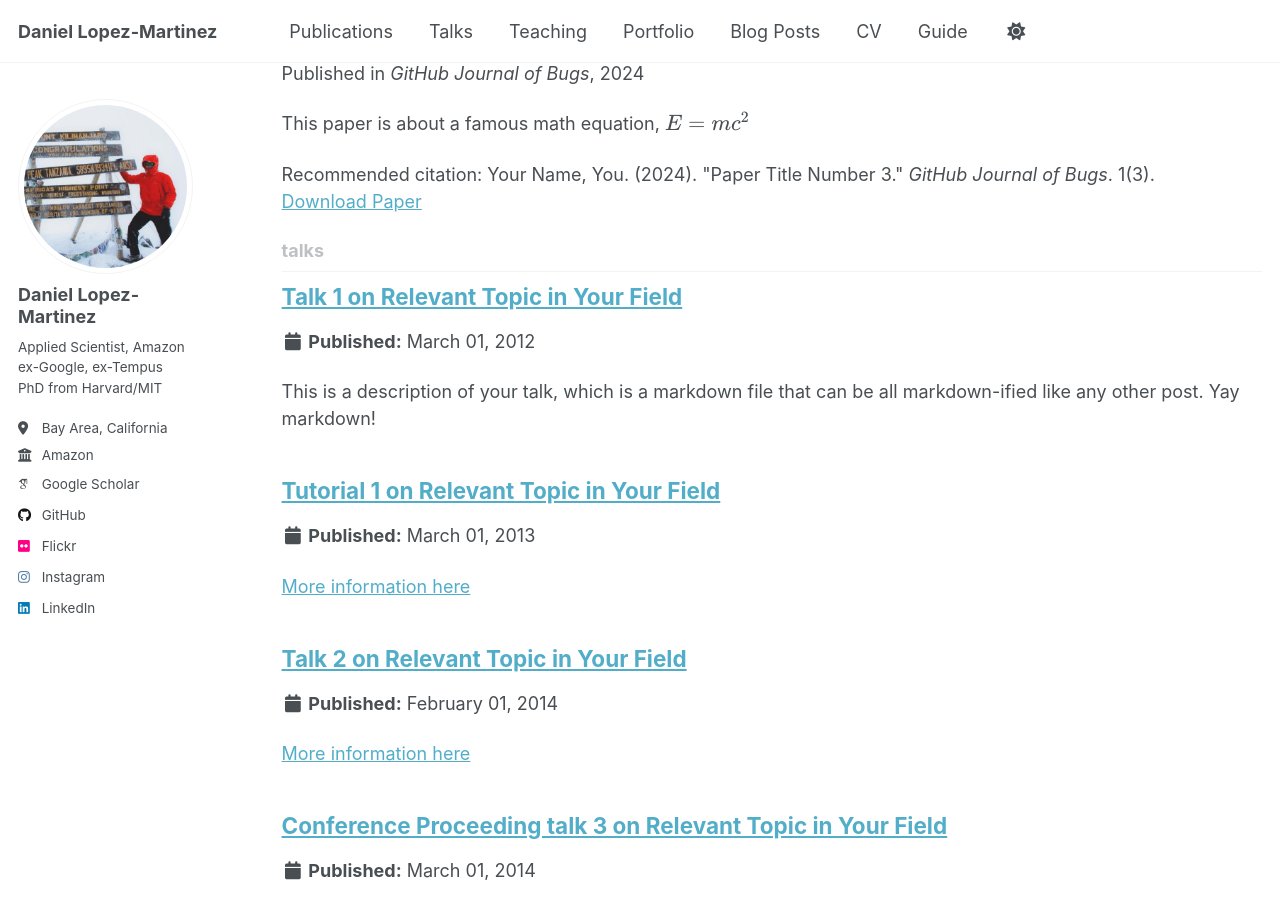
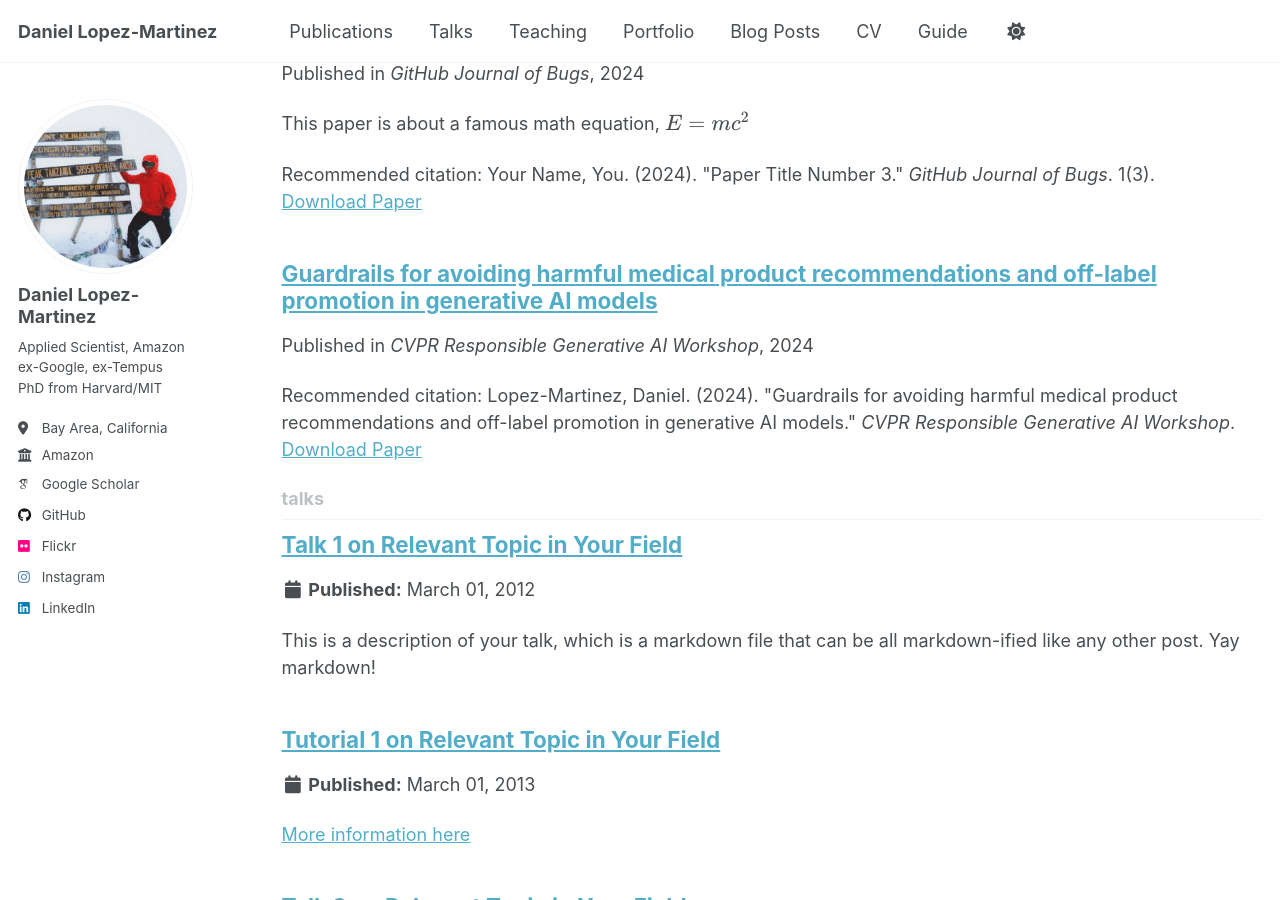
Before and after one commit to daniel-lopezmartinez/daniel-lopezmartinez.github.io, a Jekyll site: the page built from _pages/collection-archive.html, in a window 1280 px wide and 900 px high, scrolled down 2120 px. Built offline with Jekyll 4.4.1, drawn with Linux system fonts in a browser that asks for light colours; some web fonts are replaced; a script that is not in the unit is left out.

Commit message:
Update to publications page, cvpr paper added

```diff
--- /dev/null
+++ b/_publications/2024-cvpr-guardrails.md
@@ -0,0 +1,11 @@
+---
+title: "Guardrails for avoiding harmful medical product recommendations and off-label promotion in generative AI models"
+collection: publications
+category: conferences
+permalink: /publication/2024-cvpr-guardrails
+excerpt:
+date: 2024-06-18
+venue: 'CVPR Responsible Generative AI Workshop'
+paperurl: 'https://arxiv.org/abs/2406.16455'
+citation: 'Lopez-Martinez, Daniel. (2024). &quot;Guardrails for avoiding harmful medical product recommendations and off-label promotion in generative AI models.&quot; <i>CVPR Responsible Generative AI Workshop</i>.'
+---
```
Also changed, not shown: _pages/publications.html (+9 -2 lines).
